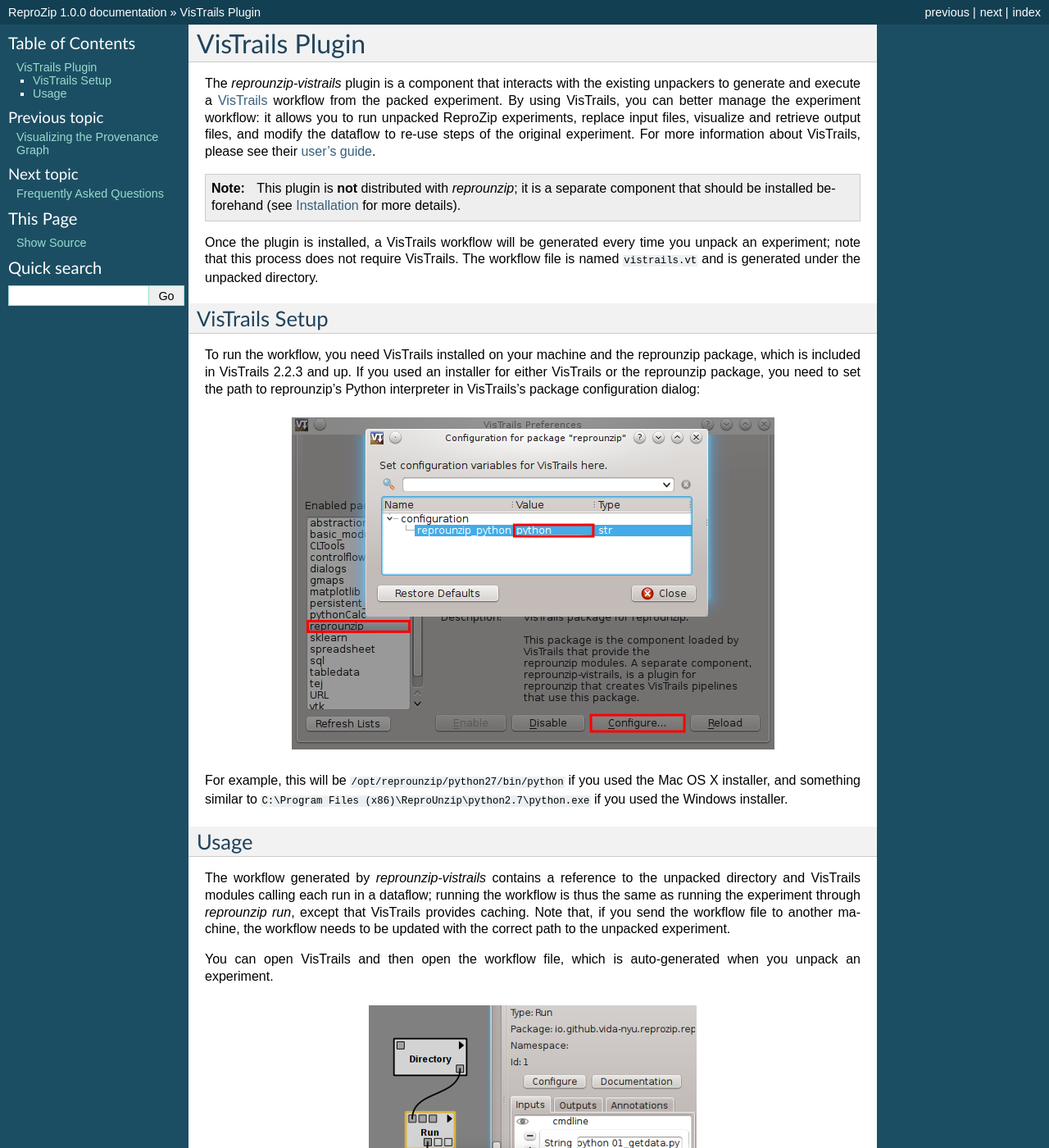
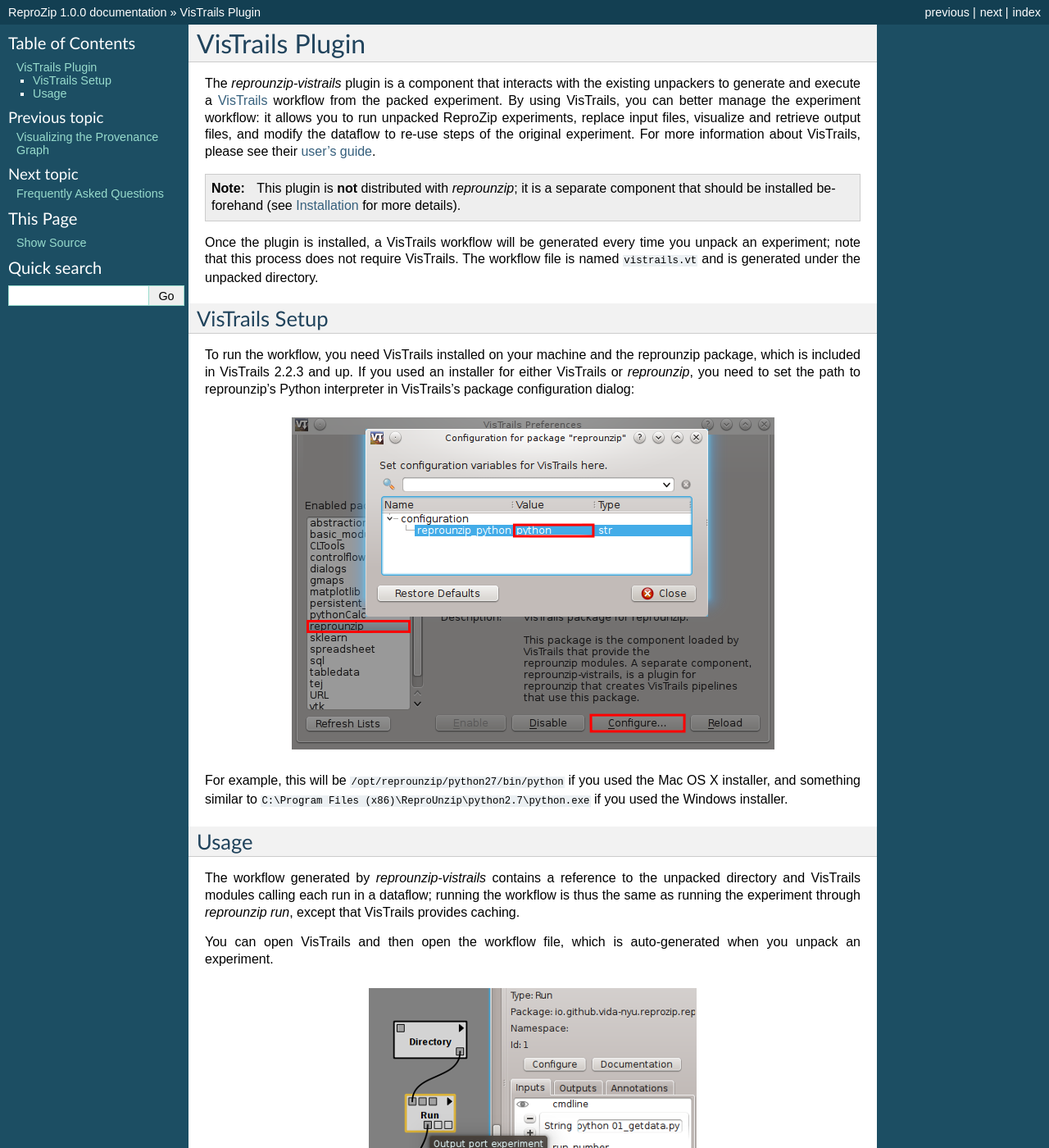
Before and after one commit to VIDA-NYU/reprozip, a Sphinx documentation site: the page built from docs/vistrails.rst, in a window 1280 px wide and 1400 px high. Shown: the whole window at 82% size. Built offline with Sphinx 7.4.7, drawn with Linux system fonts in a browser that asks for light colours; some of the changed lines change nothing that is shown; some of the changed text lies outside the part shown.

Commit message:
DOC: small fixe

```diff
--- a/docs/vistrails.rst
+++ b/docs/vistrails.rst
@@ -12,7 +12,7 @@
 VisTrails Setup
 ===============
 
-To run the workflow, you need VisTrails installed on your machine and the reprounzip package, which is included in VisTrails 2.2.3 and up. If you used an installer for either VisTrails or the reprounzip package, you need to set the path to reprounzip's Python interpreter in VisTrails's package configuration dialog:
+To run the workflow, you need VisTrails installed on your machine and the reprounzip package, which is included in VisTrails 2.2.3 and up. If you used an installer for either VisTrails or *reprounzip*, you need to set the path to reprounzip's Python interpreter in VisTrails's package configuration dialog:
 
 ..  figure:: figures/vistrails-config.png
     :align: center
@@ -22,14 +22,14 @@
 Usage
 =====
 
-The workflow generated by `reprounzip-vistrails` contains a reference to the unpacked directory and VisTrails modules calling each run in a dataflow; running the workflow is thus the same as running the experiment through *reprounzip run*, except that VisTrails provides caching. Note that, if you send the workflow file to another machine, the workflow needs to be updated with the correct path to the unpacked experiment.
+The workflow generated by `reprounzip-vistrails` contains a reference to the unpacked directory and VisTrails modules calling each run in a dataflow; running the workflow is thus the same as running the experiment through *reprounzip run*, except that VisTrails provides caching.
 
 You can open VisTrails and then open the workflow file, which is auto-generated when you unpack an experiment.
 
 ..  figure:: figures/vistrails-gene.png
     :align: center
 
-The ``Directory`` module refers to the experiment, while the ``Run`` module refers to an experiment run. ``Directory`` is passed from module to module to represent the changes in the environment, since each ``Run`` will change the internal state of the machine.
+The ``Directory`` module refers to the experiment, while the ``Run`` module refers to an experiment run. ``Directory`` is passed from module to module to represent the changes in the environment, since each ``Run`` will change the internal state of the machine. Note that, if you send the workflow file to another machine, the workflow needs to be updated with the correct path to the unpacked experiment by editing the input port of the ``Directory`` module.
 
 In a ``Run`` module, the ports (except the ``Directory`` one) represent the input and output files that are used by the corresponding run. The module also exposes the command line, should you want to change a parameter or tweak flags.
 
```
